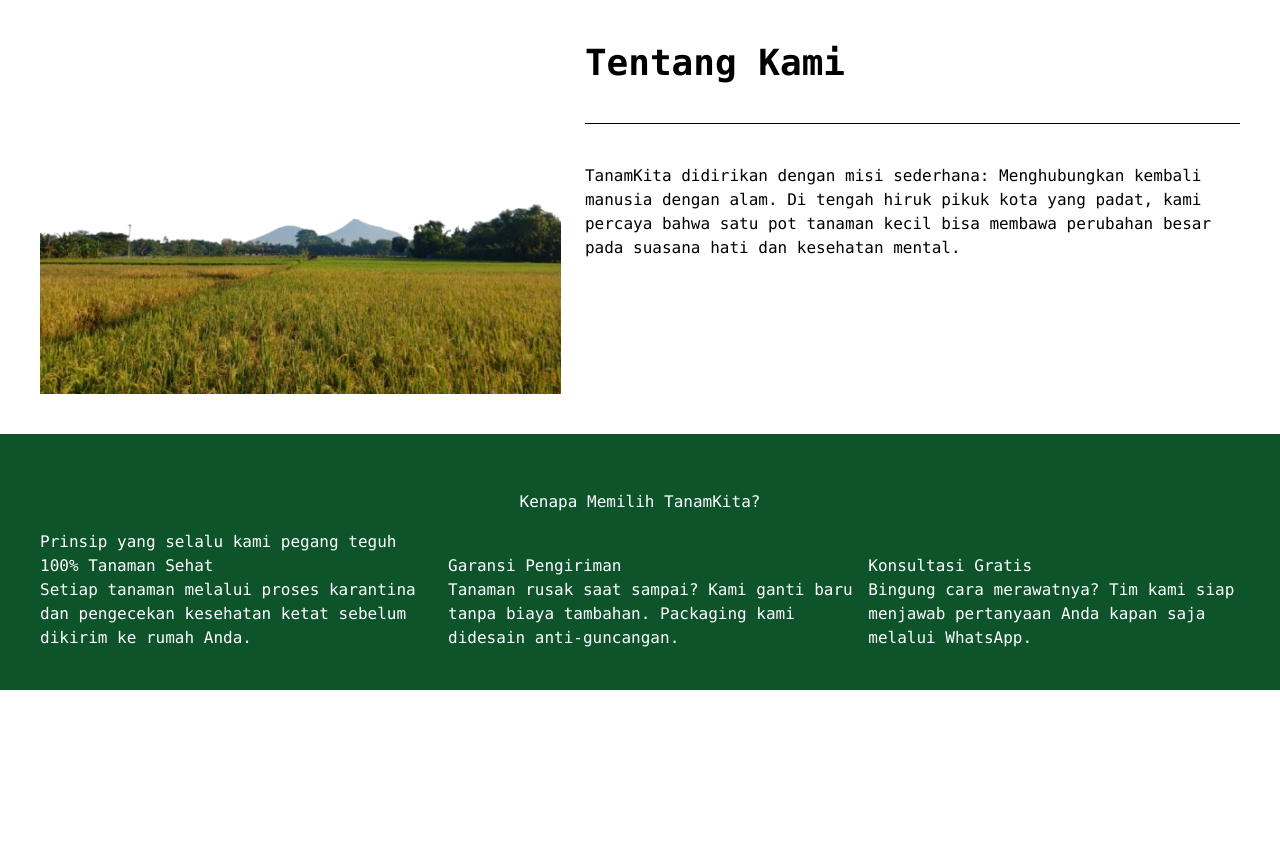
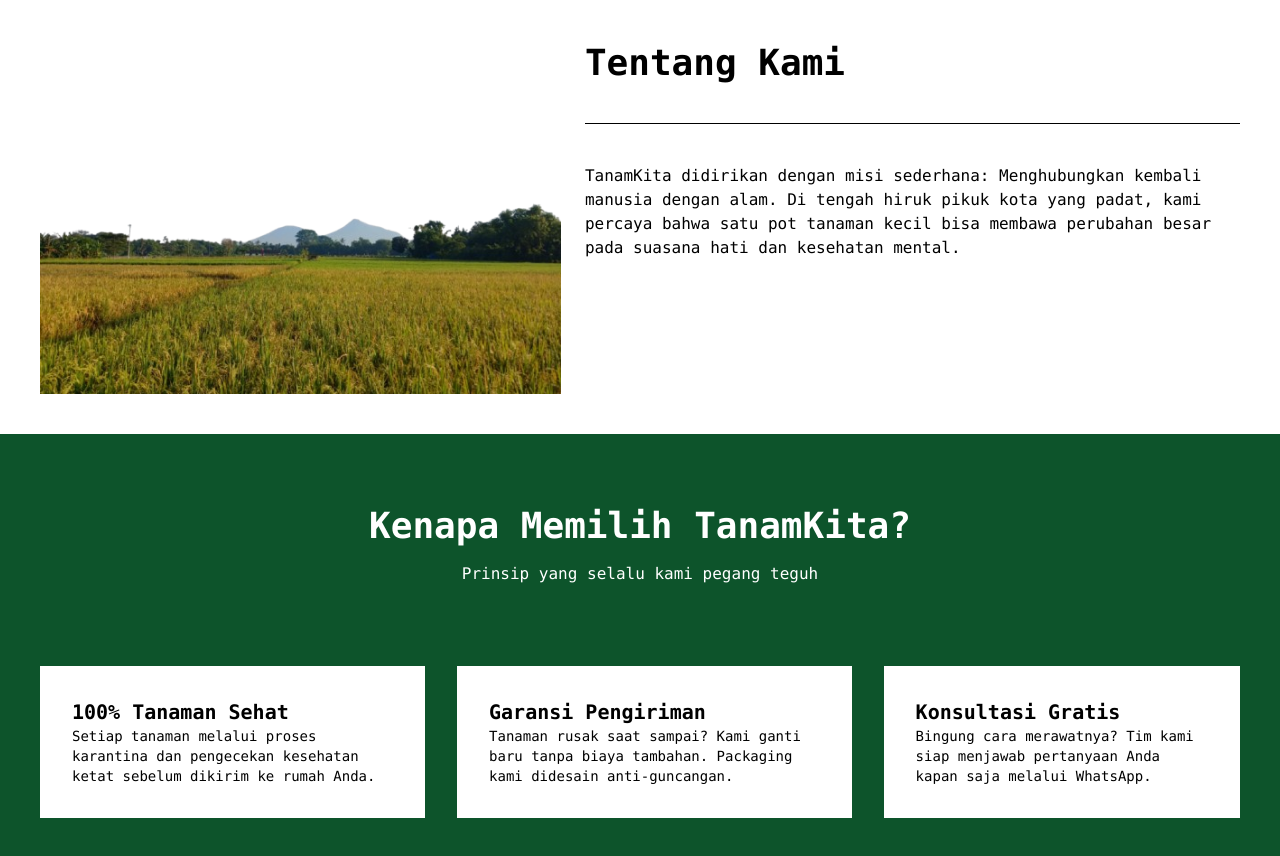
Before and after one commit to dzakyard/tanamkita, a website: page index.html in a window 1280 px wide. Shown: the part 698-1554 px from the top of the page. Before the commit the page ends 1388 px from the top, so only its background shows below. Drawn offline with nearby package versions, Linux system fonts and the light colour scheme; files that its build step writes are made by us from their sources.

Commit message:
fix principles page

```diff
--- a/index.html
+++ b/index.html
@@ -42,24 +42,26 @@
    </section>
 
    <section id="principles" class="bg-green-900 text-white p-10">
-    <h2 class="text-center p-4">Kenapa Memilih TanamKita?</h2>
-    <p>Prinsip yang selalu kami pegang teguh</p>
-    <div id="princip">
-      <ul class="flex">
-        <li>
+    <div class="text-center p-4 pb-20">
+      <h2 class="text-4xl font-bold py-4">Kenapa Memilih TanamKita?</h2>
+      <p>Prinsip yang selalu kami pegang teguh</p>
+    </div>
+   <div id="princip">
+      <ul class="flex gap-8">
+        <li class="bg-white text-black p-8">
           <div id="icon"></div>
-          <h3>100% Tanaman Sehat</h3>
-          <p>Setiap tanaman melalui proses karantina dan pengecekan kesehatan ketat sebelum dikirim ke rumah Anda.</p>
+          <h3 class="font-bold text-xl">100% Tanaman Sehat</h3>
+          <p class="text-sm">Setiap tanaman melalui proses karantina dan pengecekan kesehatan ketat sebelum dikirim ke rumah Anda.</p>
         </li>
-        <li>
+        <li class="bg-white text-black p-8">
           <div id="icon"></div>
-          <h3>Garansi Pengiriman</h3>
-          <p>Tanaman rusak saat sampai? Kami ganti baru tanpa biaya tambahan. Packaging kami didesain anti-guncangan.</p>
+          <h3 class="font-bold text-xl">Garansi Pengiriman</h3>
+          <p class="text-sm">Tanaman rusak saat sampai? Kami ganti baru tanpa biaya tambahan. Packaging kami didesain anti-guncangan.</p>
         </li>
-        <li>
+        <li class="bg-white text-black p-8">
           <div id="icon"></div>
-          <h3>Konsultasi Gratis</h3>
-          <p>Bingung cara merawatnya? Tim kami siap menjawab pertanyaan Anda kapan saja melalui WhatsApp.</p>
+          <h3 class="font-bold text-xl">Konsultasi Gratis</h3>
+          <p class="text-sm">Bingung cara merawatnya? Tim kami siap menjawab pertanyaan Anda kapan saja melalui WhatsApp.</p>
         </li>
       </ul>
     </div>
```
